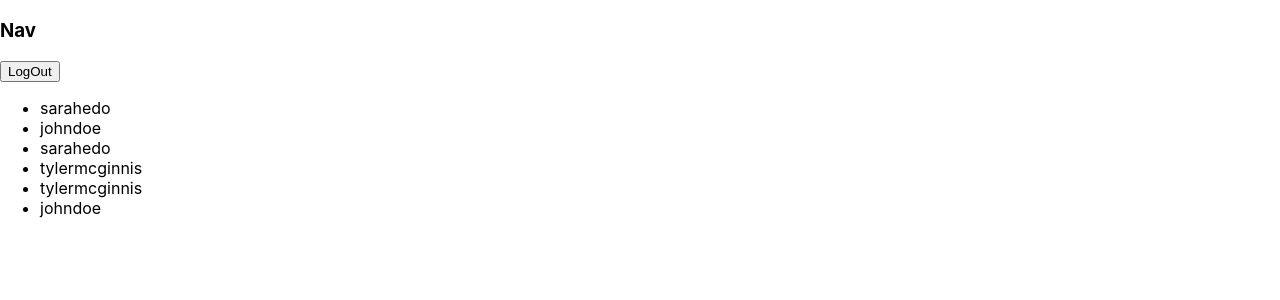
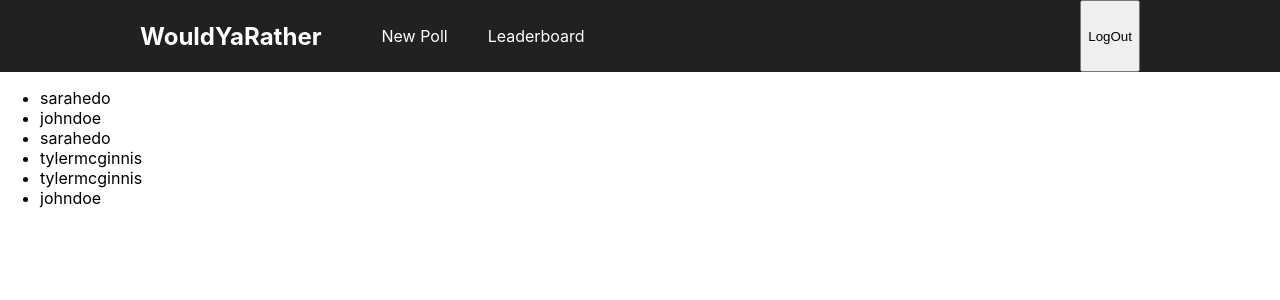
Before and after one commit to T1263/wyr, a React (Create React App) app: page / in a window 1280 px wide. Both pictures are taken after a click on the button "Login". Shown: the top 300 px of the page. Built offline with nearby package versions, Linux system fonts and the light colour scheme.

Commit message:
feat: Implemented nav bar

```diff
--- a/src/features/login/_LoginForm.js
+++ b/src/features/login/_LoginForm.js
@@ -3,7 +3,7 @@ import { useDispatch, useSelector } from 'react-redux';
 import css from './LoginForm.module.css';
 import { logIn } from './loginSlice';
 export default function LoginForm() {
-  const [userId, setUserId] = useState('');
+  const [userId, setUserId] = useState('choose');
   const { users } = useSelector(({ users }) => users);
   const dispatch = useDispatch();
   const handleSubmit = (e) => {
@@ -12,16 +12,14 @@ export default function LoginForm() {
   };
   return (
     <form className={css.form} onSubmit={handleSubmit}>
-      <select
-        name=""
-        value={userId}
-        onChange={({ target }) => setUserId(target.value)}
-      >
-        <option key="1" disabled>
+      <select value={userId} onChange={({ target }) => setUserId(target.value)}>
+        <option value="choose" key="1" disabled>
           Choose a User:
         </option>
         {Object.keys(users).map((id) => (
-          <option key={id}>{users[id].id}</option>
+          <option value={users[id].id} key={id}>
+            {users[id].id}
+          </option>
         ))}
       </select>
       <button type="submit">Login</button>
--- a/src/features/nav/Nav.js
+++ b/src/features/nav/Nav.js
@@ -1,11 +1,37 @@
-import { useDispatch } from 'react-redux';
+import { useDispatch, useSelector } from 'react-redux';
 import { logOut } from '../login/loginSlice';
+import Logo from '../logo/Logo';
+import css from './Nav.module.css';
+
 export default function Nav() {
+  const currentUser = useSelector(
+    ({ users, loggedUser }) => users.users[loggedUser.value]
+  );
+
   const dispatch = useDispatch();
   return (
-    <div>
-      <h3>Nav</h3>
-      <button onClick={() => dispatch(logOut())}>LogOut</button>
+    <div className={css.nav}>
+      <div className="container">
+        <div className={css.navLeft}>
+          <Logo />
+          <ul className={css.menu}>
+            <li>New Poll</li>
+            <li>Leaderboard</li>
+          </ul>
+        </div>
+        <div className={css.navRight}>
+          {currentUser && (
+            <div className={css.userInfo}>
+              <img
+                src={currentUser.avatarURL}
+                alt={`avatar of ${currentUser.id}`}
+              />
+              <p>{currentUser.id}</p>
+            </div>
+          )}
+          <button onClick={() => dispatch(logOut())}>LogOut</button>
+        </div>
+      </div>
     </div>
   );
 }
--- /dev/null
+++ b/src/features/nav/Nav.module.css
@@ -0,0 +1,47 @@
+.nav {
+  display: flex;
+  background: #212121;
+  max-width: 100%;
+  height: 72px;
+  justify-content: center;
+  color: white;
+}
+
+.navLeft {
+  display: flex;
+  color: white;
+  justify-content: space-between;
+  align-items: center;
+}
+
+.navRight {
+  display: flex;
+  /* align-items: center; */
+  justify-content: flex-end;
+}
+
+.menu {
+  display: flex;
+  flex-direction: row;
+  color: black;
+}
+.menu li {
+  list-style: none;
+  padding: 20px;
+  color: white;
+}
+
+.userInfo {
+  display: flex;
+  justify-items: center;
+  align-items: center;
+  padding: 10px;
+}
+
+.userInfo img {
+  width: 54px;
+  height: 54px;
+}
+.userInfo p {
+  padding: 10px;
+}
--- a/src/styles/global.css
+++ b/src/styles/global.css
@@ -11,3 +11,9 @@ code {
   font-family: source-code-pro, Menlo, Monaco, Consolas, 'Courier New',
     monospace;
 }
+
+.container {
+  display: flex;
+  width: 1000px;
+  justify-content: space-between;
+}
```
Also changed, not shown: src/features/users/Avatar.js (added).
